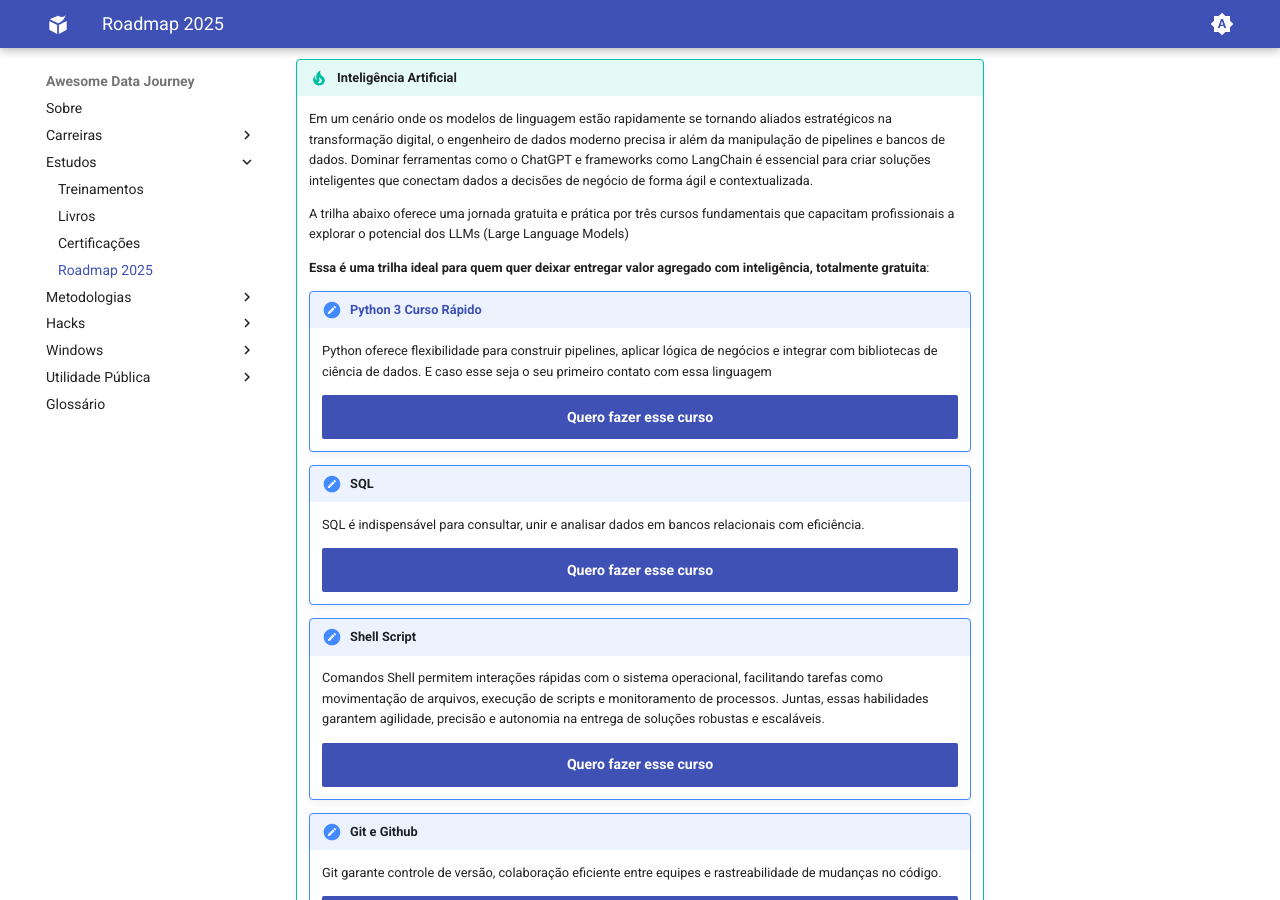
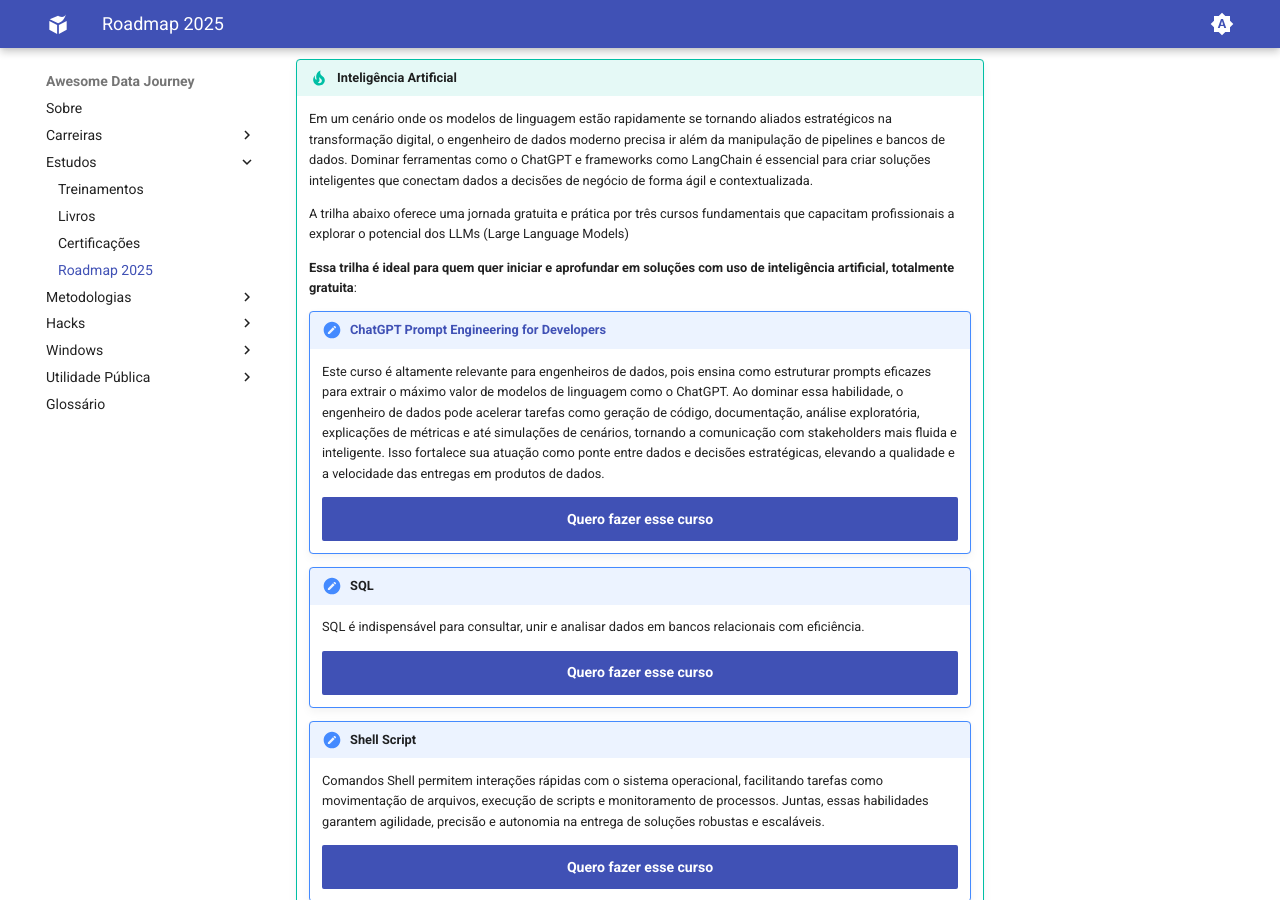
Before and after one commit to andersonbraz/andersonbraz.github.io, an MkDocs documentation site: the page built from docs/estudos/roadmap.md, in a window 1280 px wide and 900 px high, scrolled down 2075 px. Built offline with MkDocs 1.6.1 and Material for MkDocs 9.7.7, drawn with Linux system fonts in a browser that asks for light colours.

Commit message:
Update Project.

```diff
--- a/docs/estudos/roadmap.md
+++ b/docs/estudos/roadmap.md
@@ -74,13 +74,13 @@
 
     A trilha abaixo oferece uma jornada gratuita e prática por três cursos fundamentais que capacitam profissionais a explorar o potencial dos LLMs (Large Language Models)
 
-    **Essa é uma trilha ideal para quem quer deixar entregar valor agregado com inteligência, totalmente gratuita**:
+    **Essa trilha é ideal para quem quer iniciar e aprofundar em soluções com uso de inteligência artificial, totalmente gratuita**:
 
-    !!! note "[Python 3 Curso Rápido](https://www.cod3r.com.br/courses/python-3-curso-rapido){target="_blank"}"
+    !!! note "[ChatGPT Prompt Engineering for Developers](https://learn.deeplearning.ai/courses/chatgpt-prompt-eng/){target="_blank"}"
 
-        Python oferece flexibilidade para construir pipelines, aplicar lógica de negócios e integrar com bibliotecas de ciência de dados. E caso esse seja o seu primeiro contato com essa linguagem
+        Este curso é altamente relevante para engenheiros de dados, pois ensina como estruturar prompts eficazes para extrair o máximo valor de modelos de linguagem como o ChatGPT. Ao dominar essa habilidade, o engenheiro de dados pode acelerar tarefas como geração de código, documentação, análise exploratória, explicações de métricas e até simulações de cenários, tornando a comunicação com stakeholders mais fluida e inteligente. Isso fortalece sua atuação como ponte entre dados e decisões estratégicas, elevando a qualidade e a velocidade das entregas em produtos de dados.
 
-        [Quero fazer esse curso](https://www.cod3r.com.br/courses/python-3-curso-rapido){ .md-button .md-button--primary .md-button--large target="_blank"}
+        [Quero fazer esse curso](https://learn.deeplearning.ai/courses/chatgpt-prompt-eng/){ .md-button .md-button--primary .md-button--large target="_blank"}
 
     !!! note "SQL"
 
```
